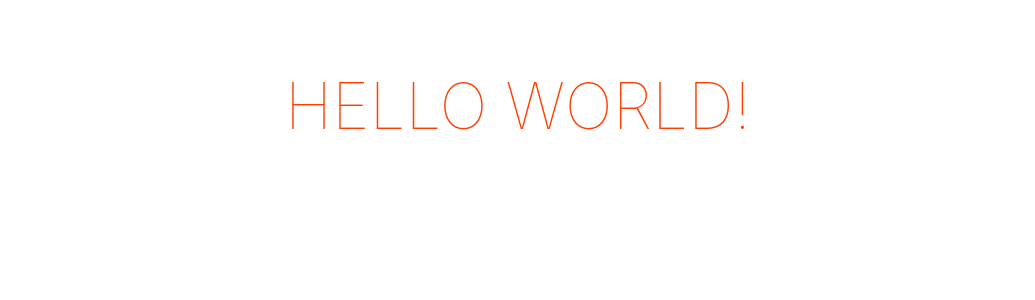
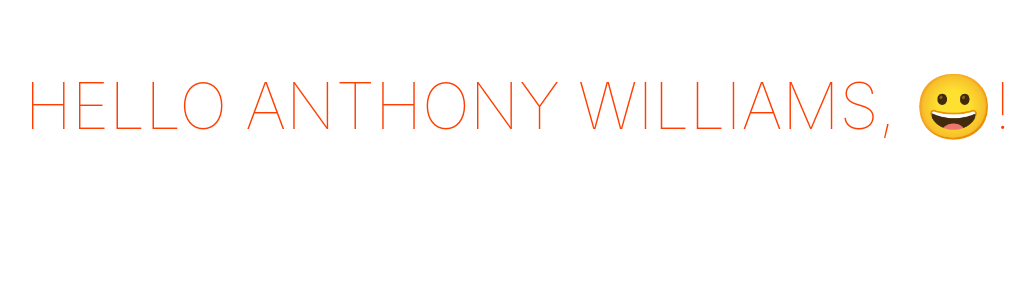
Before and after one commit to Wolven531/svelte-temp, a Svelte app: page / in a window 1280 px wide. Shown: the top 300 px of the page, without its empty margins (122-1157 px from the left). Built offline with nearby package versions, Linux system fonts and the light colour scheme.

Commit message:
Change hello display

```diff
--- a/src/main.ts
+++ b/src/main.ts
@@ -2,7 +2,7 @@ import App from './App.svelte'
 
 const app = new App({
 	props: {
-		name: 'world',
+		name: 'anthony williams, 😀',
 	},
 	target: document.body,
 })
```
